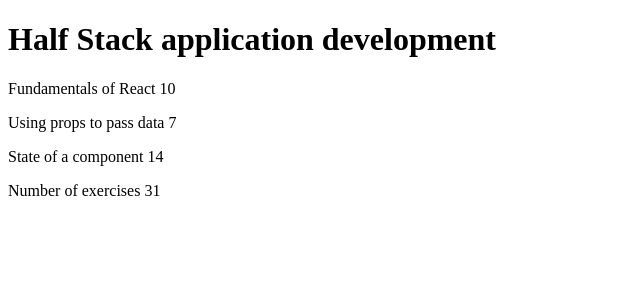
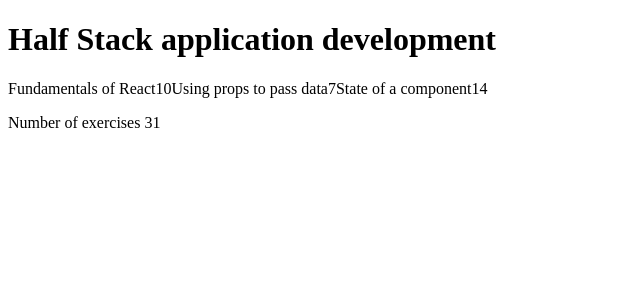
Before and after one commit to fionachristina/part1, a React (Create React App) app: page / in a window 1280 px wide. Shown: the top 300 px of the page, without its empty margins (0-640 px from the left). Built offline with nearby package versions, Linux system fonts and the light colour scheme.

Commit message:
array in app.js

```diff
--- a/src/App.js
+++ b/src/App.js
@@ -7,10 +7,12 @@
   )
 }
 
-const Content = (contents) =>{
+const Content = (parts) =>{
+
   return (
     <>
-    <p>{contents.name} {contents.number}</p>
+  <p>{parts.name} {parts.exercises}</p>
+
     </>
   )
 }
@@ -24,22 +26,44 @@
 }
 
 const App = () => {
+
+  // const courses = 'Half Stack application development'
+  // const parts1 = 'Fundamentals of React'
+   const exercises1 = 10
+  // const parts2 = 'Using props to pass data'
+   const exercises2 = 7
+  // const parts3 = 'State of a component'
+   const exercises3 = 14
+
+
+
   const course = 'Half Stack application development'
-  const part1 = 'Fundamentals of React'
-  const exercises1 = 10
-  const part2 = 'Using props to pass data'
-  const exercises2 = 7
-  const part3 = 'State of a component'
-  const exercises3 = 14
+  const part1 = {
+    name: 'Fundamentals of React',
+    exercises: 10,
+  }
+  const part2 = {
+    name: 'Using props to pass data',
+    exercises: 7,
+  }
+  const part3 = {
+    name: 'State of a component',
+    exercises: 14,
+  }
 
-  console.log(course)
+  const part = [part1, part2, part3]
+
+  const parts = part.map((value) => [value.name, value.exercises]  )
+
+  console.log(parts)
 
   return (
     <div>
+
+
       <Header course={course}/>
-      <Content name={part1} number={exercises1}/>
-      <Content name={part2} number={exercises2}/>
-      <Content name={part3} number={exercises3}/>
+      <Content parts />
+      <Content name={parts} />
       <Total number={exercises1 + exercises2 + exercises3} />
 
     </div>
```
